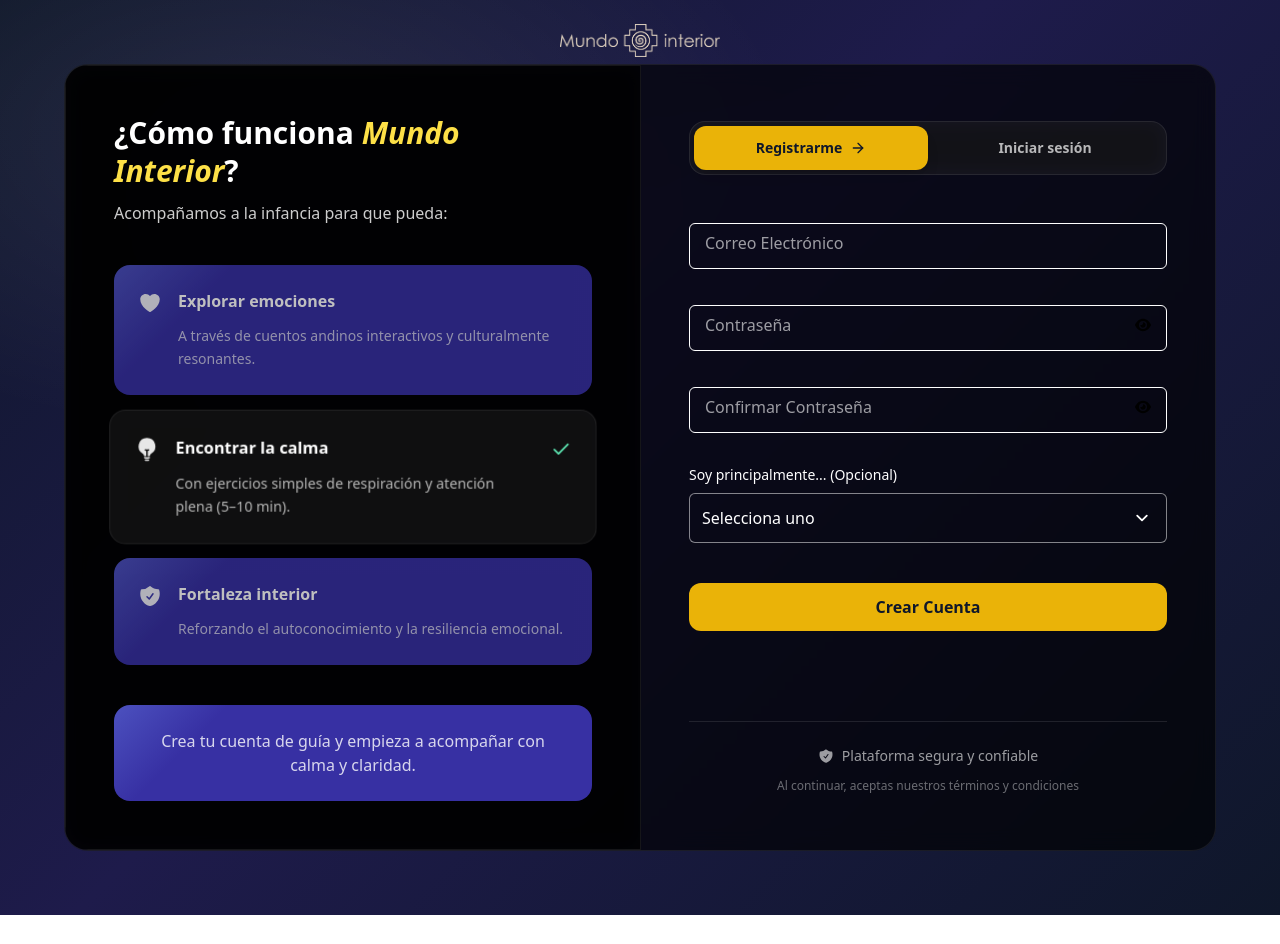
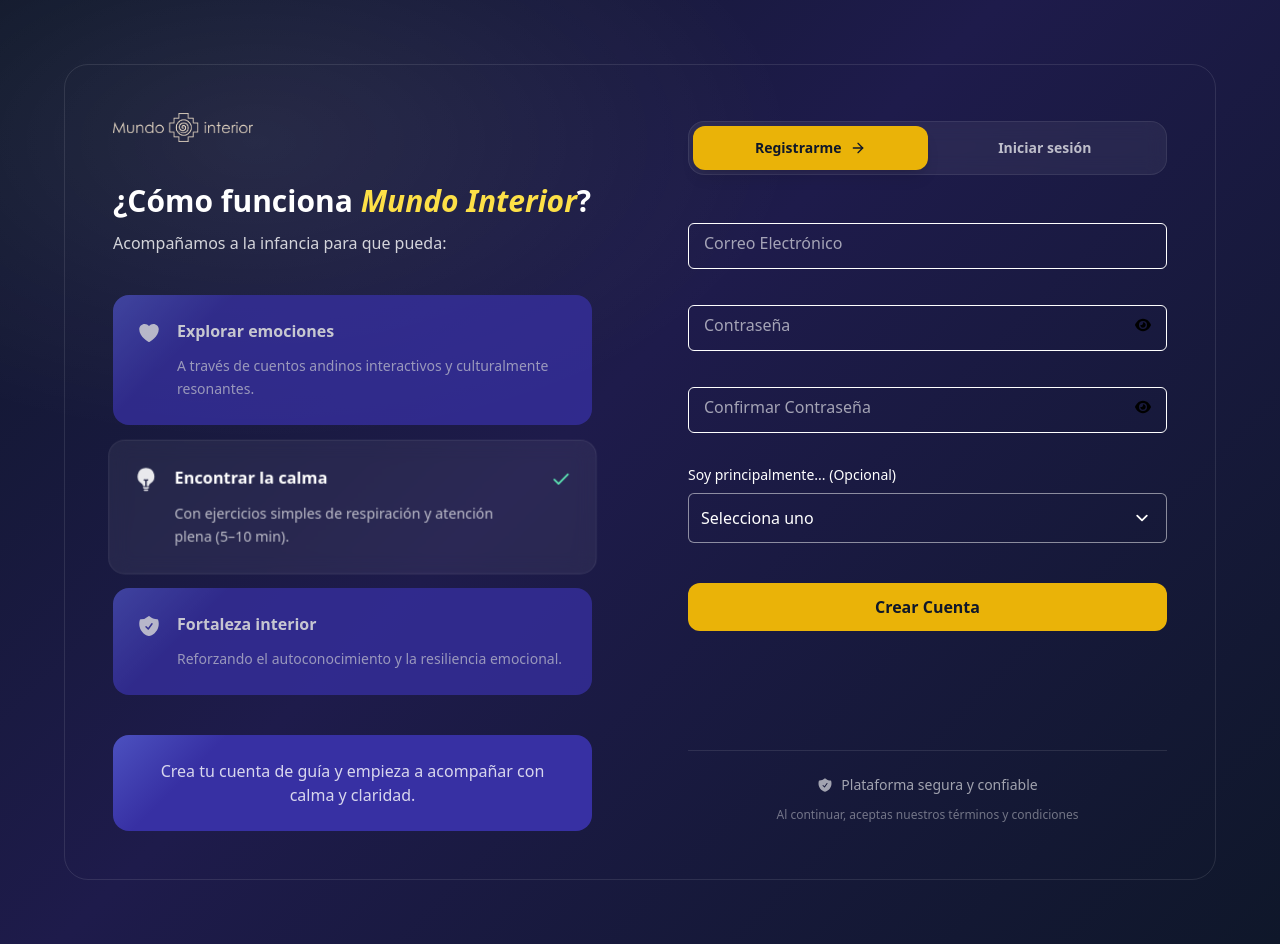
Before and after one commit to and27/mundo, a Next.js app: page /register in a window 1280 px wide. Before the commit the page ends 915 px from the top, so only its background shows below. Built offline with nearby package versions, Linux system fonts and the light colour scheme.

Commit message:
feat(ui): add logo to auth and home

```diff
--- a/package.json
+++ b/package.json
@@ -10,6 +10,7 @@
   },
   "dependencies": {
     "@google/genai": "^1.11.0",
+    "@radix-ui/react-slot": "^1.2.4",
     "@supabase/supabase-js": "^2.49.4",
     "clsx": "^2.1.1",
     "framer-motion": "^12.23.12",
--- a/src/app/register/page.tsx
+++ b/src/app/register/page.tsx
@@ -33,25 +33,13 @@ export default function AuthPage() {
 
   return (
     <main className="mi-canvas-auth min-h-screen flex items-center justify-center px-4 py-16">
-      <div className="absolute top-6 left-1/2 -translate-x-1/2">
-        <Link href="/" aria-label="Ir al inicio">
-          <Image
-            src="/images/logo-mundo.png"
-            width={160}
-            height={160}
-            alt="Mundo Interior"
-            priority
-          />
-        </Link>
-      </div>
-
       <motion.div
         initial={{ opacity: 0, y: 24 }}
         animate={{ opacity: 1, y: 0 }}
         transition={{ duration: 0.5, ease: "easeOut" }}
         className="w-full max-w-6xl"
       >
-        <div className="mi-surface-dark rounded-3xl overflow-hidden">
+        <div className="rounded-3xl border border-white/10 overflow-hidden">
           <div className="flex flex-col lg:flex-row min-h-[640px]">
             <InfoPanel activeTab={activeTab} />
 
--- a/src/components/assistant/InputForm.tsx
+++ b/src/components/assistant/InputForm.tsx
@@ -33,7 +33,7 @@ export default function InputForm({
   const [context, setContext] = useState<ContextData | null>(null);
 
   const { mode } = useModeStore();
-  const isSchoolMode = mode === "educator";
+  const isSchoolMode = mode === "school";
   const setOriginalQuery = useQueryStore((s) => s.setOriginalQuery);
 
   const suggestions = getSuggestionsByMode(isSchoolMode, 4);
--- a/src/components/auth/AuthInfoPanel.tsx
+++ b/src/components/auth/AuthInfoPanel.tsx
@@ -2,6 +2,8 @@ import { memo, useEffect, useState } from "react";
 import { HiHeart, HiLightBulb, HiShieldCheck } from "react-icons/hi2";
 import { motion, AnimatePresence } from "framer-motion";
 import { FiCheck } from "react-icons/fi";
+import Link from "next/link";
+import Image from "next/image";
 
 const benefits = [
   {
@@ -38,7 +40,16 @@ const InfoPanel: React.FC<InfoPanelProps> = memo(({ activeTab }) => {
   }, []);
 
   return (
-    <div className="hidden md:flex flex-1 mi-surface-dark p-12 flex-col justify-center gap-10">
+    <div className="hidden md:flex flex-1 p-12 flex-col justify-center gap-10">
+      <Link href="/" aria-label="Ir al inicio">
+        <Image
+          src="/images/logo-mundo.png"
+          width={140}
+          height={140}
+          alt="Mundo Interior"
+          priority
+        />
+      </Link>
       <motion.header
         initial={{ opacity: 0, x: -16 }}
         animate={{ opacity: 1, x: 0 }}
--- a/src/components/dashboard/GeneratedStories.tsx
+++ b/src/components/dashboard/GeneratedStories.tsx
@@ -89,7 +89,6 @@ export default function GeneratedStories() {
                   setSelectedGuideId(null);
                 }
               }}
-              onEdit={() => {}}
               createdAt="Generada localmente"
             />
           ))}
--- a/src/components/dashboard/ModeToggle.tsx
+++ b/src/components/dashboard/ModeToggle.tsx
@@ -29,7 +29,7 @@ export default function ModeToggle({
       // Salir de child mode
       router.push("/parentDashboard");
     }
-    // Si cambio entre individual ↔ educator: no redirect, solo cambio de modo
+    // Si cambio entre individual ↔ school: no redirect, solo cambio de modo
   };
 
   // Configuración de cada modo
--- a/src/components/dashboard/StoryCard.tsx
+++ b/src/components/dashboard/StoryCard.tsx
@@ -45,7 +45,7 @@ export default function StoryCard({
     <article className="bg-white border border-neutral-200 rounded-2xl overflow-hidden transition hover:shadow-sm">
       <div className="relative h-24">
         <Image
-          src={guide.coverImage || "/images/all.webp"}
+          src={"/images/all.webp"}
           alt={guide.guideTitle}
           fill
           className="object-cover"
--- a/src/components/marketing/HeroSection.tsx
+++ b/src/components/marketing/HeroSection.tsx
@@ -36,8 +36,15 @@ export default function HeroSection() {
         </p>
 
         <div className="flex flex-col sm:flex-row gap-3 items-center md:items-start">
-          <Button variant="primary">Acceder ahora</Button>
-          <Button variant="secondary">Conocer el enfoque</Button>
+          <Button asChild>
+            <Link href="/welcome">Acceder ahora</Link>
+          </Button>
+          <Link
+            href="#enfoque"
+            className="inline-flex items-center justify-center px-6 py-3 font-semibold text-white/70 hover:text-white underline underline-offset-4"
+          >
+            Conocer el enfoque
+          </Link>
         </div>
       </div>
 
--- a/src/components/welcome/WelcomeExperience.tsx
+++ b/src/components/welcome/WelcomeExperience.tsx
@@ -33,14 +33,13 @@ const WelcomePanel: React.FC = memo(() => {
 
   return (
     <div className="relative flex flex-col items-center justify-center text-center px-8 py-16">
-      {/* Avatar */}
-      <div className="absolute -top-28 md:-top-36">
+      <div className="absolute -top-30 md:-top-40 max-w-32 md:max-w-48">
         <Image
           priority
           src="/images/yachwithkuntur.png"
           alt="Yachay, guía de Mundo Interior"
-          width={280}
-          height={280}
+          width={180}
+          height={180}
           className="rounded-full object-contain"
         />
       </div>
@@ -49,12 +48,12 @@ const WelcomePanel: React.FC = memo(() => {
         initial={{ opacity: 0, y: 10 }}
         animate={{ opacity: 1, y: 0 }}
         transition={{ delay: 0.4 }}
-        className="mt-32 md:mt-40 text-3xl md:text-4xl font-bold text-white"
+        className="text-3xl md:text-4xl font-bold text-white tracking-tight"
       >
         Bienvenidos a <br /> Mundo Interior
       </motion.h1>
 
-      <div className="mt-6 hidden md:flex h-12 items-center justify-center">
+      <div className="md:mt-6 hidden md:flex h-12 items-center justify-center">
         <AnimatePresence mode="wait">
           <motion.p
             key={currentQuote}
@@ -102,7 +101,7 @@ const ActionPanel: React.FC<ActionPanelProps> = memo(
     );
 
     return (
-      <div className="flex flex-col items-center justify-center text-center px-8 py-12">
+      <div className="flex flex-col items-center justify-center text-center px-8 md:py-12">
         <motion.div
           initial={{ opacity: 0, y: 10 }}
           animate={{ opacity: 1, y: 0 }}
@@ -153,7 +152,6 @@ const ActionPanel: React.FC<ActionPanelProps> = memo(
             >
               <FiUsers className="w-5 h-5" />
               <span>Soy padre o educador</span>
-              <FiBookOpen className="w-5 h-5" />
             </Link>
           </motion.div>
         </motion.div>
@@ -179,7 +177,7 @@ export default function WelcomeExperience() {
         transition={{ duration: 0.6, ease: "easeOut" }}
         className="w-full max-w-5xl mx-auto"
       >
-        <div className="mi-surface-dark grid md:grid-cols-2 rounded-2xl overflow-hidden">
+        <div className="mi-surface-dark grid md:grid-cols-2 rounded-2xl">
           <WelcomePanel />
           <ActionPanel
             name={name}
```
Also changed, not shown: 1 other file (tests, documents, lock files or other folders).
